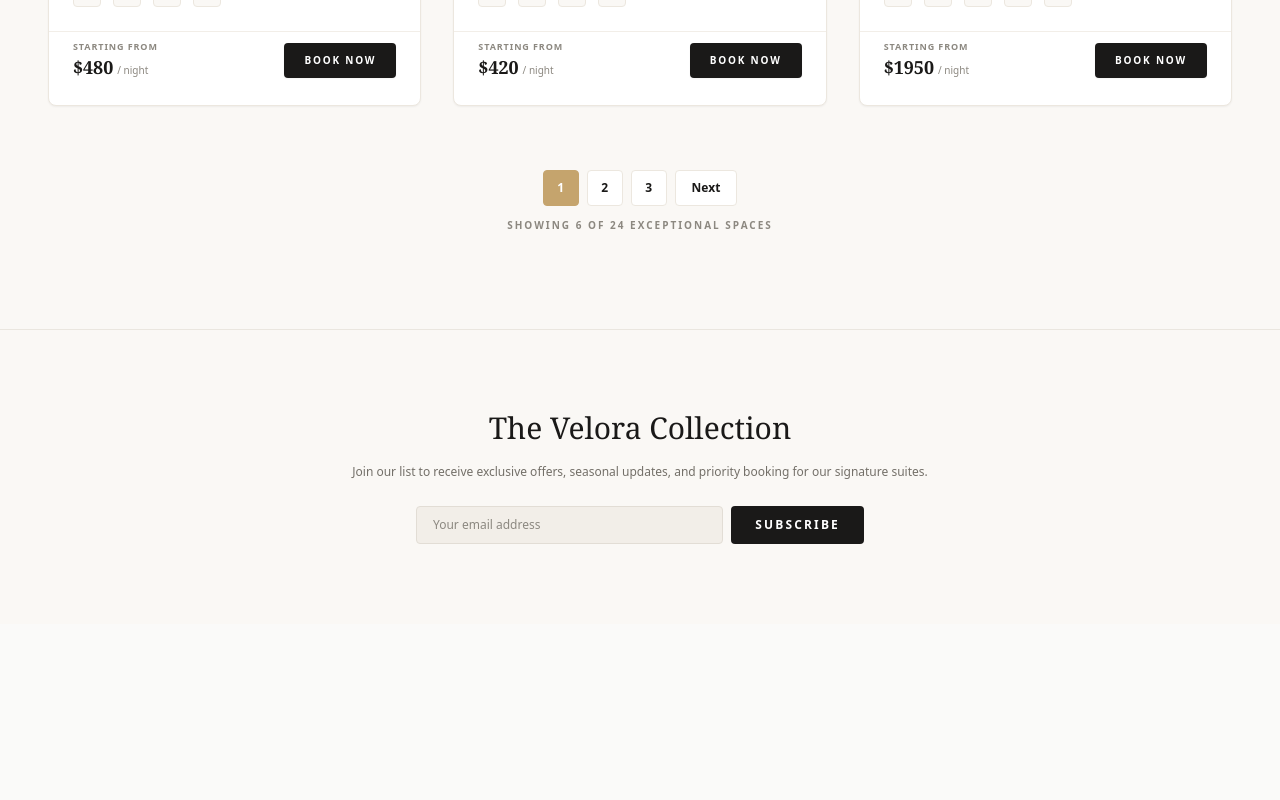
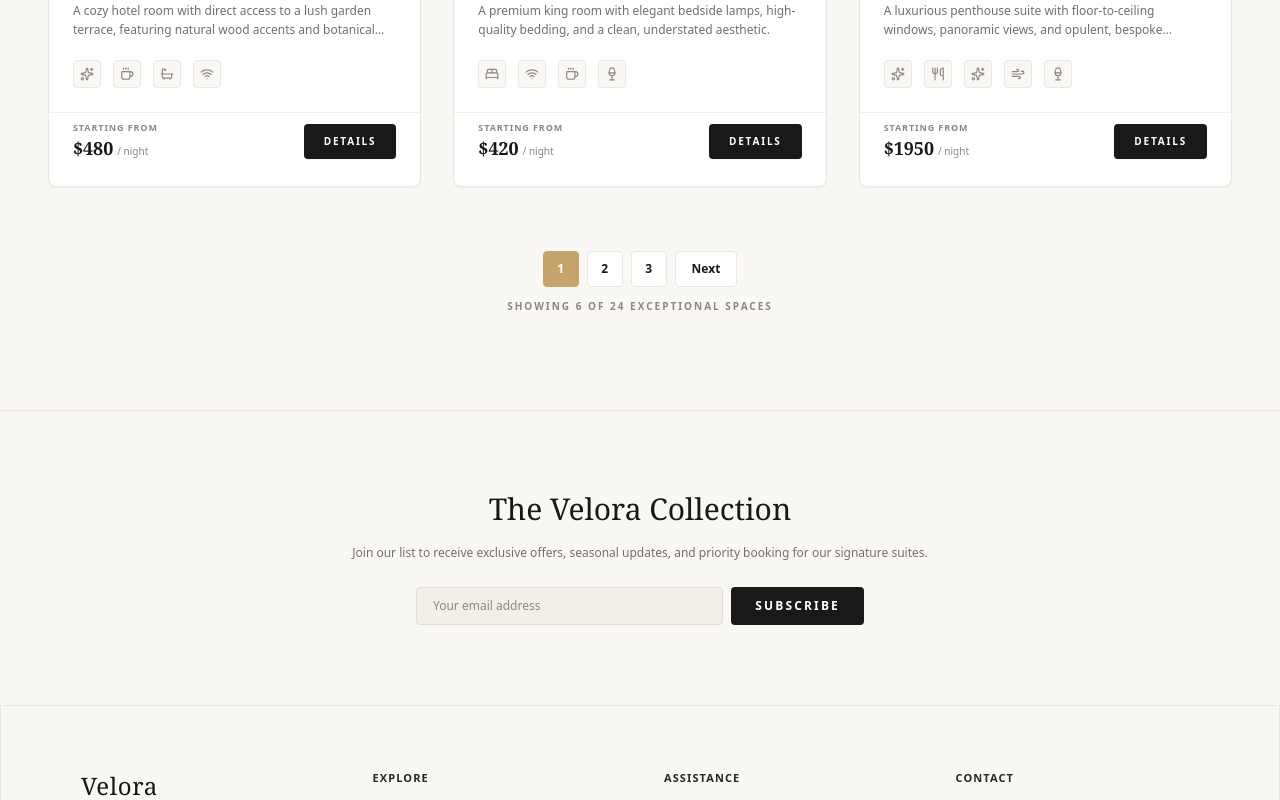
Before and after one commit to MahmoudSidawi/Hotel-reservation-system, a Next.js app: page /rooms in a window 1280 px wide. Shown: the part 1620-2420 px from the top of the page. Before the commit the page ends 2244 px from the top, so only its background shows below. Built offline with nearby package versions, Linux system fonts and the light colour scheme.

Commit message:
Added small edits on  rooms page

```diff
--- a/src/app/login/page.tsx
+++ b/src/app/login/page.tsx
@@ -1,14 +1,19 @@
 "use client";
 
-import React, { useState } from "react";
+import React, { useState, Suspense } from "react";
 import Link from "next/link";
-import { useRouter } from "next/navigation";
+import { useRouter, useSearchParams } from "next/navigation";
 
 import Navbar from "../components/navbar";
 import Footer from "../components/footer";
 
-export default function LoginPage() {
+function LoginForm() {
   const router = useRouter();
+  const searchParams = useSearchParams();
+
+  // Get callbackUrl if present (e.g., /rooms/deluxe-suite)
+  const callbackUrl = searchParams.get("callbackUrl");
+
   const [showPassword, setShowPassword] = useState(false);
   const [email, setEmail] = useState("");
   const [password, setPassword] = useState("");
@@ -32,12 +37,17 @@ export default function LoginPage() {
         throw new Error(data.error ?? "Sign in failed");
       }
 
-      const destination =
-        data.user.role === "admin"
-          ? "/admin"
-          : data.user.role === "receptionist"
-            ? "/receptionist"
-            : "/";
+      // Check role or callbackUrl
+      let destination = "/";
+      if (data.user.role === "admin") {
+        destination = "/admin";
+      } else if (data.user.role === "receptionist") {
+        destination = "/receptionist";
+      } else {
+        // Regular guest: redirect back to the selected room page if callbackUrl exists
+        destination = callbackUrl ?? "/";
+      }
+
       router.push(destination);
       router.refresh();
     } catch (err) {
@@ -179,3 +189,11 @@ export default function LoginPage() {
     </div>
   );
 }
+
+export default function LoginPage() {
+  return (
+    <Suspense fallback={<div className="min-h-screen bg-stone-100 flex items-center justify-center text-xs text-neutral-500">Loading...</div>}>
+      <LoginForm />
+    </Suspense>
+  );
+}
--- a/src/app/rooms/[id]/page.tsx
+++ b/src/app/rooms/[id]/page.tsx
@@ -2,7 +2,7 @@
 
 import React, { useState } from 'react';
 import Link from 'next/link';
-import { useParams } from 'next/navigation';
+import { useParams, useRouter } from 'next/navigation';
 import {
   ArrowLeft, Users, BedDouble, Star, Calendar,
   Maximize2, Info, CheckCircle2, CreditCard, X, CheckCircle
@@ -115,7 +115,6 @@ function BookingModal({
                 </div>
               </div>
             </div>
-
             <div className="space-y-3">
               <div>
                 <label className="text-[10px] font-bold uppercase tracking-wider text-[#8C8880] block mb-1">FULL NAME</label>
@@ -148,12 +147,10 @@ function BookingModal({
                 />
               </div>
             </div>
-
             <div className="bg-[#F2ECE1] p-3.5 rounded border border-[#E2DDD5] flex justify-between items-center">
               <span className="font-semibold text-[#1A1918]">Total Payable Due at Check-In:</span>
               <span className="font-serif text-lg font-bold text-[#1A1918]">${bookingDetails.total}</span>
             </div>
-
             <button
               type="submit"
               className="w-full bg-[#1A1918] hover:bg-[#2C2A29] text-white font-bold tracking-[0.2em] text-xs uppercase py-3.5 rounded transition-all shadow-md flex items-center justify-center gap-2"
@@ -169,13 +166,16 @@ function BookingModal({
 }
 
 // ============================================================================
-// ROOM DETAIL PAGE — /rooms/[id]
+// ROOM DETAIL PAGE
 // ============================================================================
 export default function RoomDetailPage() {
-  const params    = useParams();
-  const roomId    = params?.id as string;
-  const room      = VELORA_ROOMS.find((r) => r.id === roomId) ?? VELORA_ROOMS[0];
+  const params = useParams();
+  const router = useRouter();
+  const roomId = params?.id as string;
+  const room   = VELORA_ROOMS.find((r) => r.id === roomId) ?? VELORA_ROOMS[0];
 
+  // Set to false to simulate unauthenticated user state
+  const [isLoggedIn]                          = useState(false);
   const [checkInDate, setCheckInDate]         = useState('2026-10-24');
   const [checkOutDate, setCheckOutDate]       = useState('2026-10-27');
   const [guestsCount, setGuestsCount]         = useState(2);
@@ -192,12 +192,21 @@ export default function RoomDetailPage() {
     } catch { return 3; }
   };
 
-  const nightsCount   = calculateNights();
-  const roomSubtotal  = room.pricePerNight * nightsCount;
-  const serviceFee    = 120;
-  const grandTotal    = roomSubtotal + serviceFee;
+  const nightsCount  = calculateNights();
+  const roomSubtotal = room.pricePerNight * nightsCount;
+  const serviceFee   = 120;
+  const grandTotal   = roomSubtotal + serviceFee;
 
+  // DIRECT REDIRECT LOGIC ON RESERVE BUTTON CLICK
   const handleReserve = () => {
+    if (!isLoggedIn) {
+      // Save current room path (e.g., /rooms/deluxe-suite)
+      const targetRoomUrl = encodeURIComponent(`/rooms/${room.id}`);
+      // Redirect straight to login with target room attached
+      router.push(`/login?callbackUrl=${targetRoomUrl}`);
+      return;
+    }
+
     setModalDetails({
       checkIn: checkInDate,
       checkOut: checkOutDate,
@@ -210,7 +219,6 @@ export default function RoomDetailPage() {
 
   return (
     <div className="bg-[#FAF8F5] min-h-screen text-[#1A1918] font-sans antialiased">
-
       {/* BACK BAR */}
       <div className="bg-[#18181B] border-b border-[#27272A] px-6 md:px-12 py-2.5">
         <Link
@@ -251,11 +259,8 @@ export default function RoomDetailPage() {
       {/* MAIN CONTENT */}
       <section className="max-w-7xl mx-auto px-6 md:px-12 py-16">
         <div className="grid grid-cols-1 lg:grid-cols-12 gap-12 items-start">
-
           {/* LEFT COLUMN */}
           <div className="lg:col-span-7 space-y-12">
-
-            {/* Description */}
             <div className="space-y-6">
               <h2 className="font-serif text-2xl md:text-3xl font-normal text-[#1A1918]">
                 A Sanctuary of Timeless Elegance
@@ -417,6 +422,7 @@ export default function RoomDetailPage() {
                   </div>
                 </div>
 
+                {/* PRESSING THIS REDIRECTS TO LOGIN IF UNAUTHENTICATED */}
                 <button
                   onClick={handleReserve}
                   className="w-full bg-[#1A1918] hover:bg-[#2C2A29] text-white font-bold tracking-[0.2em] text-xs uppercase py-4 rounded transition-all shadow-md flex items-center justify-center gap-2"
--- a/src/app/rooms/page.tsx
+++ b/src/app/rooms/page.tsx
@@ -4,6 +4,8 @@ import React, { useState } from 'react';
 import Link from 'next/link';
 import { SlidersHorizontal, Search, Users } from 'lucide-react';
 import { VELORA_ROOMS, getAmenityIcon } from '@/lib/rooms-data';
+import Navbar from '../components/navbar';
+import Footer from '../components/footer';
 
 export default function RoomsPage() {
   const [selectedCategory, setSelectedCategory] = useState<string>('ALL');
@@ -37,8 +39,11 @@ export default function RoomsPage() {
   };
 
   return (
-    <div className="bg-[#FAF8F5] min-h-screen text-[#1A1918] font-sans antialiased">
+    <div className="bg-[#FAF8F5] min-h-screen text-[#1A1918] font-sans antialiased flex flex-col justify-between">
+      {/* NAVBAR */}
+      <Navbar />
 
+      <main className="flex-grow">
         {/* HERO BANNER */}
         <section
           className="relative h-[340px] md:h-[420px] bg-cover bg-center flex items-center justify-center text-center px-4 overflow-hidden"
@@ -182,7 +187,6 @@ export default function RoomsPage() {
                       {room.badge}
                     </span>
                   </div>
-
                   <div className="p-6 space-y-4">
                     <div className="flex items-start justify-between gap-2">
                       <h3 className="font-serif text-xl font-normal text-[#1A1918] group-hover:text-[#A08149] transition-colors">
@@ -193,11 +197,9 @@ export default function RoomsPage() {
                         <span>{room.guestsMax} Guests</span>
                       </span>
                     </div>
-
                     <p className="text-xs text-[#736F68] line-clamp-2 leading-relaxed font-light">
                       {room.shortDescription}
                     </p>
-
                     <div className="flex items-center gap-3 pt-1">
                       {room.amenities.slice(0, 5).map((amenity, idx) => (
                         <span
@@ -211,7 +213,6 @@ export default function RoomsPage() {
                     </div>
                   </div>
                 </div>
-
                 <div className="px-6 pb-6 pt-2 border-t border-[#F2EEE8] flex items-center justify-between gap-2">
                   <div>
                     <span className="text-[9px] uppercase tracking-widest text-[#8C8880] block font-semibold">STARTING FROM</span>
@@ -224,7 +225,7 @@ export default function RoomsPage() {
                     href={`/rooms/${room.id}`}
                     className="bg-[#1A1918] hover:bg-[#2C2A29] text-white text-[10px] font-bold tracking-[0.18em] uppercase px-5 py-2.5 rounded transition-all shadow-sm hover:shadow"
                   >
-                  BOOK NOW
+                  Details
                   </Link>
                 </div>
               </div>
@@ -276,6 +277,10 @@ export default function RoomsPage() {
             )}
           </div>
         </section>
+      </main>
+
+      {/* FOOTER */}
+      <Footer />
     </div>
   );
 }
```
Lines whose indentation alone changed are shown as unchanged.
